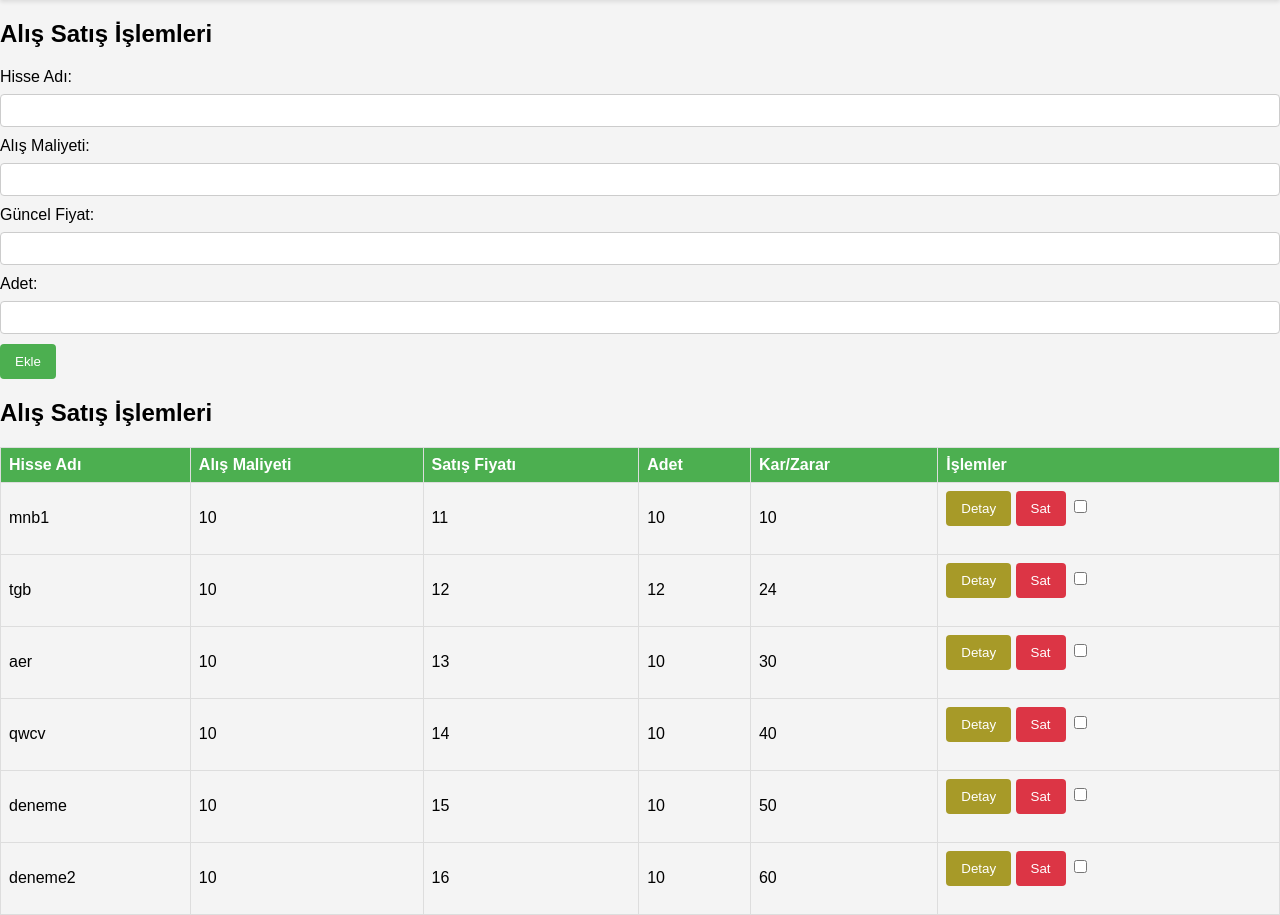
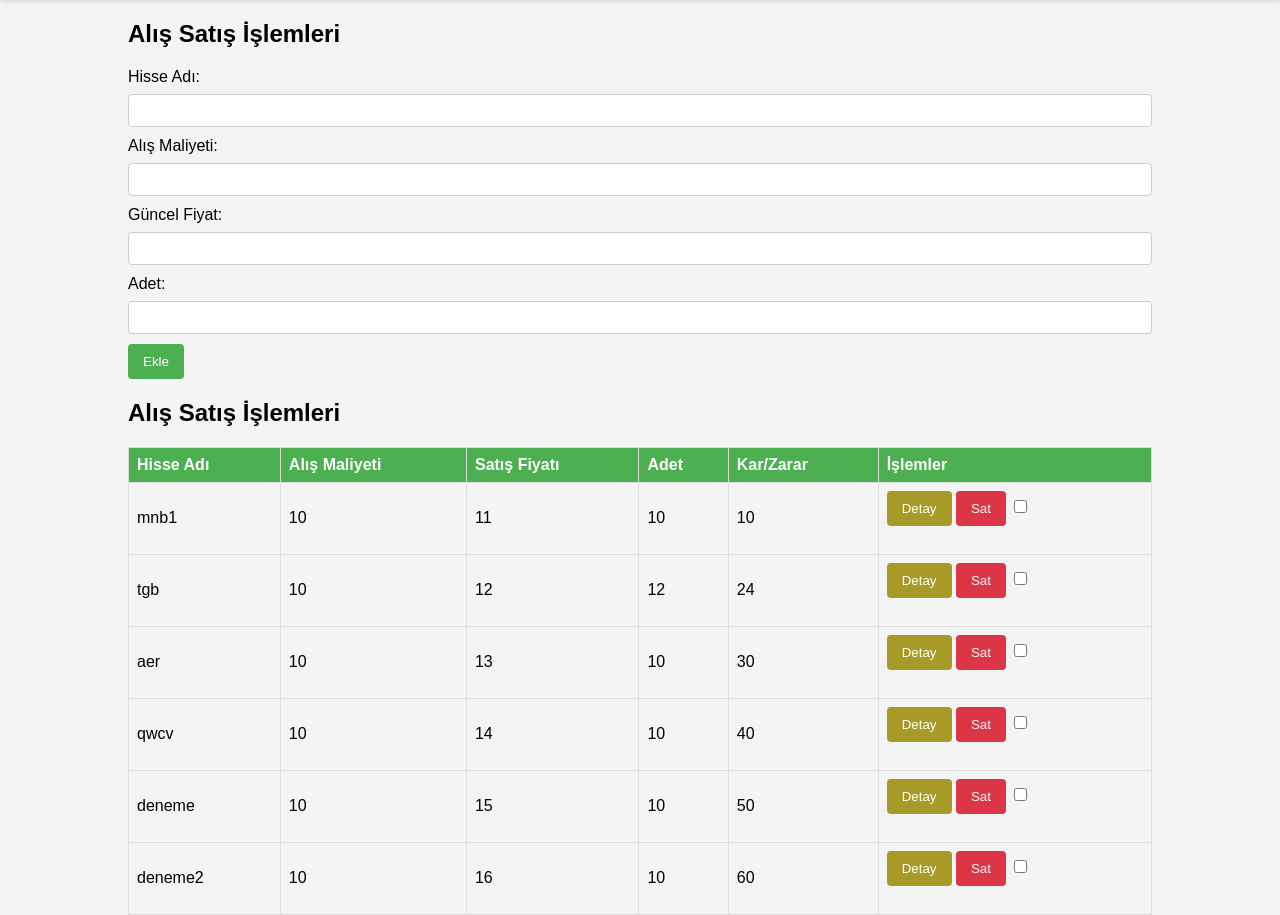
Before and after one commit to yigitkoruk/borsa_takip, a PHP site: page / in a window 1280 px wide. Shown: the part 58-973 px from the top of the page. Run offline with PHP 8.4, Linux system fonts and the light colour scheme; data comes from the database, SQL or seed files in the repository; data that the repository does not hold is empty.

Commit message:
güncelleme (container)

```diff
--- a/Borsa Takip/views/style/style.css
+++ b/Borsa Takip/views/style/style.css
@@ -5,6 +5,10 @@ body {
     padding: 0;
 }
 
+.container {
+    width: 80%;
+    margin: 0 auto;
+}
 nav {
     background-color: #333;
     color: white;
```
